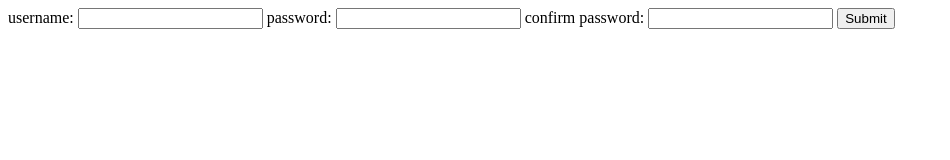
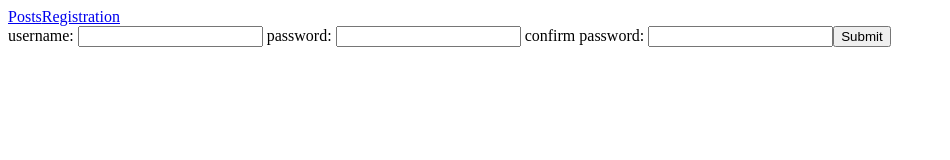
Before and after one commit to simpsoncw16/StrangersThings2, a React app: page /register in a window 1280 px wide. Shown: the whole page, without its empty margins (0-950 px from the left). Built offline with nearby package versions, Linux system fonts and the light colour scheme; no server answers.

Commit message:
End of day Thursday

```diff
--- a/public/index.html
+++ b/public/index.html
@@ -8,15 +8,6 @@
         </nav> -->
     </head>
     <main>
-        <form>
-            <label> username: </label>
-            <input type="text" id="username" required/>
-            <label> password: </label>
-            <input type="text" id="password" required/>
-            <label> confirm password: </label>
-            <input type="text" id="password2" required/>
-            <input type="button" value="Submit"/>
-        </form>
         <div id="posts"></div>
     </main>
 </html>
--- a/src/index.js
+++ b/src/index.js
@@ -1,29 +1,26 @@
 import React, { useEffect, useState } from 'react';
 import ReactDOM from 'react-dom';
+import { BrowserRouter, Route, Link } from 'react-router-dom';
+import Posts from './posts';
+import Register from './register';
 
 const api = 'https://strangers-things.herokuapp.com/api/2107-CSU-RM-WEB-PT/';
 
 
 const App = () => {
-    const[posts, setPosts] = useState([]);
-
-    useEffect(() => {
-        const getPosts = async() => {
-            const response = await fetch(api+'posts');
-            const postData = await response.json();
-            setPosts(postData.data.posts);
-        }
-        getPosts();
-    })
-
-    return <>
-        {posts.map((post, idx) => <div key={idx}>
-            <h2>{post.title}</h2>
-            <p>{post.description}</p>
-            <p>{post.price}</p>
-            <p>{post.author.username}</p>
-        </div>
-        )}
-    </>
+    return (
+        <BrowserRouter>
+            <div id='container'>
+                <div id='navbar'>
+                    <Link to="/posts">Posts</Link>
+                    <Link to="/register">Registration</Link>
+                </div>
+                <div id='main-section'>
+                    <Route path="/posts" render = {() => <Posts/>}/>
+                    <Route path="/register" render = {() => <Register/>}/>
+                </div>
+            </div>
+        </BrowserRouter>
+    )
 }
 ReactDOM.render(<App/>, document.getElementById('posts'));
--- /dev/null
+++ b/src/posts.js
@@ -0,0 +1,28 @@
+import React, { useEffect, useState } from 'react';
+
+const api = 'https://strangers-things.herokuapp.com/api/2107-CSU-RM-WEB-PT/';
+
+
+const Posts = () => {
+    const[posts, setPosts] = useState([]);
+    useEffect(() => {
+        // Does this have to be inside an async function?
+        const getPosts = async() => {
+            const response = await fetch(api+'posts');
+            const postData = await response.json();
+            setPosts(postData.data.posts);
+        }
+        getPosts();
+    })
+
+    return <>
+        {posts.map((post, idx) => <div key={idx}>
+            <h2>{post.title}</h2>
+            <p>{post.description}</p>
+            <p>{post.price}</p>
+            <p>{post.author.username}</p>
+        </div>
+        )}
+        </>
+}
+export default Posts;
--- /dev/null
+++ b/src/register.js
@@ -0,0 +1,18 @@
+import React, { useEffect, useState } from 'react';
+
+const Register = () => {
+    return <>
+    <form onSubmit={() => {
+            //let username = 3;
+    }}>
+        <label> username: </label>
+        <input type="text" name="username" required/>
+        <label> password: </label>
+        <input type="text" name="password" required/>
+        <label> confirm password: </label>
+        <input type="text" name="password2" required/>
+        <input type="button" value="Submit"/>
+    </form>
+    </>
+}
+export default Register;
```
Also changed, not shown: search.js (added), src/login.js (added), src/newpost.js (added).
